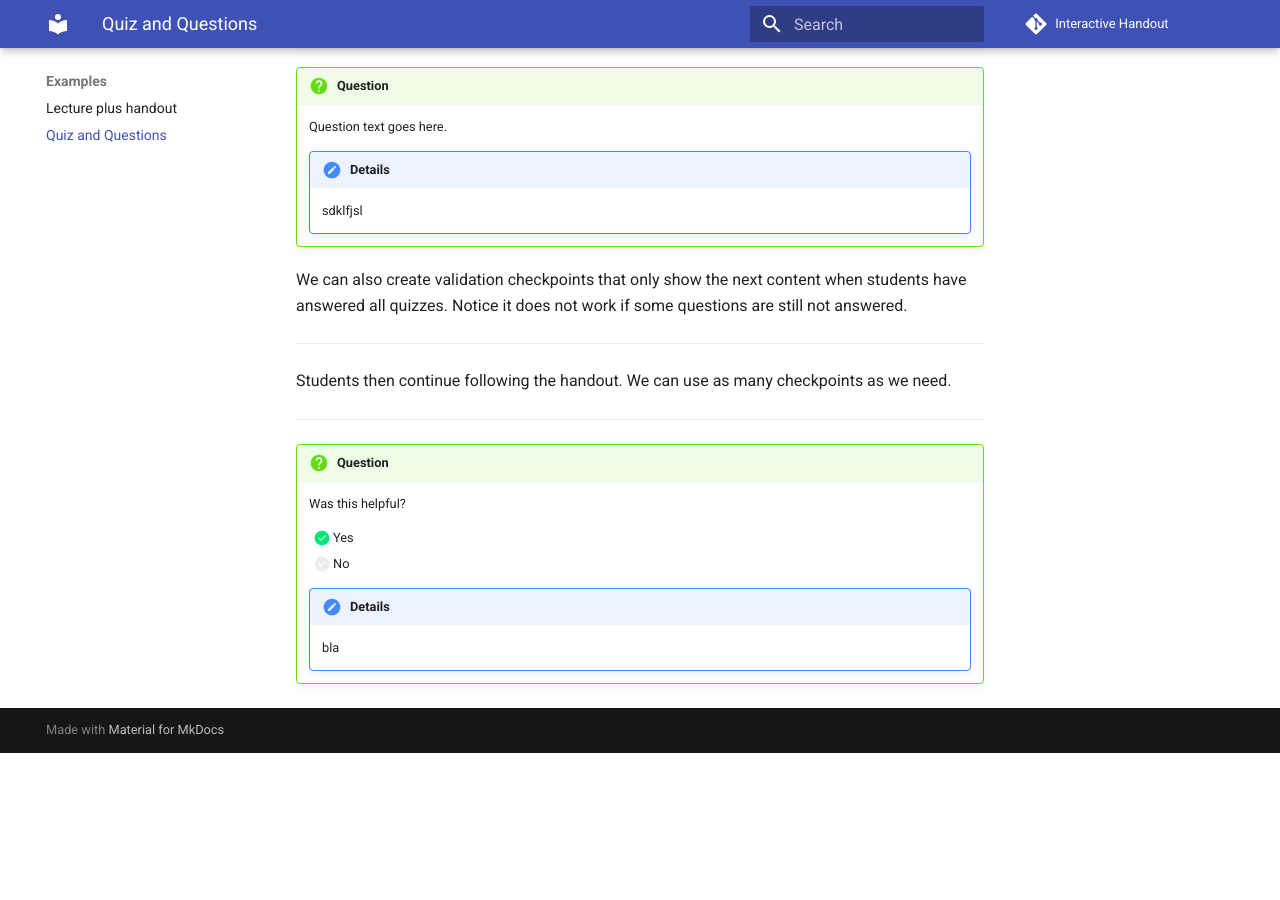
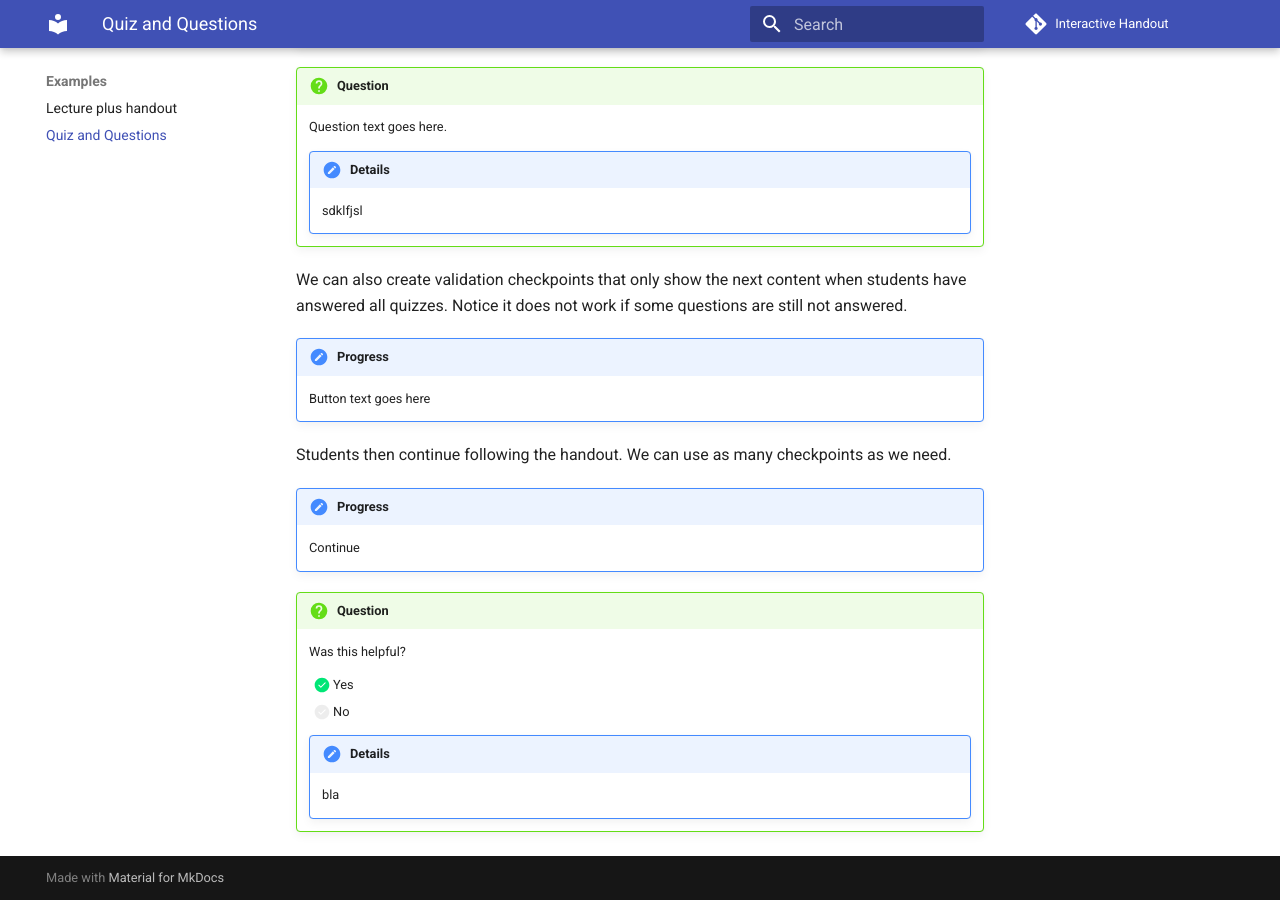
Before and after one commit to insper-education/active-handout, an MkDocs documentation site: the page built from content/examples/quiz_and_questions/index.md, in a window 1280 px wide and 900 px high, scrolled down 519 px. Built offline with MkDocs 1.6.1 and Material for MkDocs 9.7.7, drawn with Linux system fonts in a browser that asks for light colours; nearby versions of some CDN libraries; comment, search, counter and statistics services are not loaded; before the commit the page ends 1272 px from its top, so only the background shows below that.

Commit message:
Progress button uses admonition.

```diff
--- a/content/examples/quiz_and_questions/index.md
+++ b/content/examples/quiz_and_questions/index.md
@@ -21,11 +21,13 @@
 
 We can also create validation checkpoints that only show the next content when students have answered all quizzes. Notice it does not work if some questions are still not answered.
 
--------
+!!! progress
+    Button text goes here
 
 Students then continue following the handout. We can use as many checkpoints as we need.
 
-------
+!!! progress
+    Continue
 
 !!! question choice
     Was this helpful?
```
Also changed, not shown: 1 other file.
